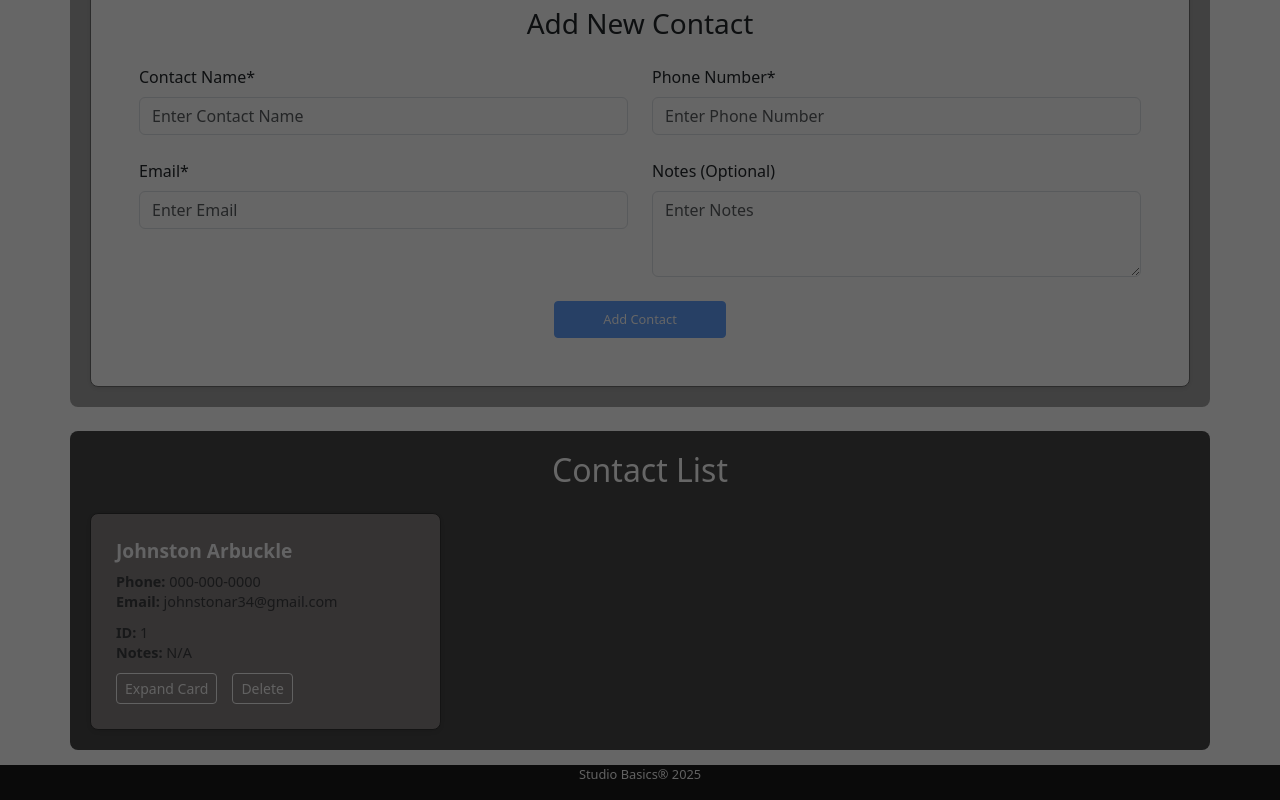
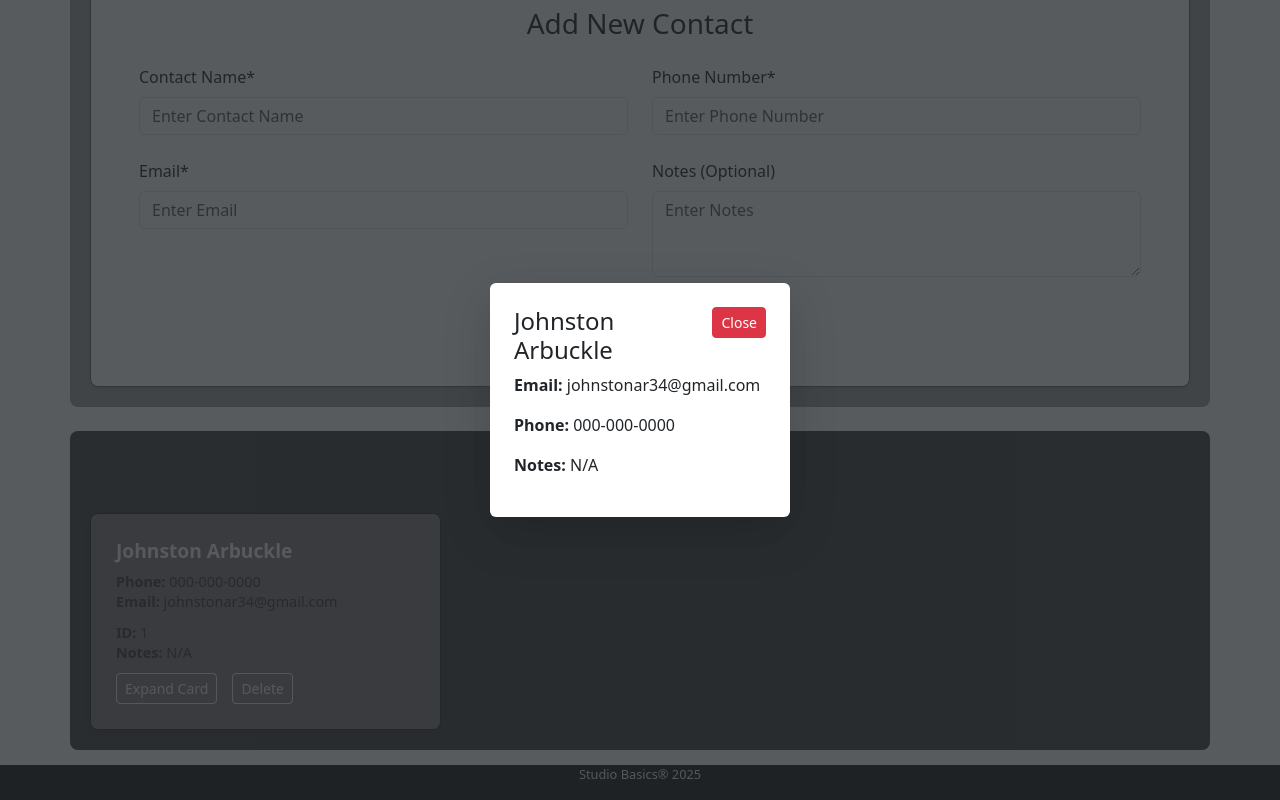
Before and after one commit to TannerB2005/contact-lists-angular, an Angular app: page / in a window 1280 px wide. Both pictures are taken after a click on the element "Expand Card". Shown: the part 266-1066 px from the top of the page. Built offline with nearby package versions, Linux system fonts and the light colour scheme.

Commit message:
feat: enhance modal functionality with fade-in animation and improved layout

```diff
--- a/src/contact-list/contact-list.component.css
+++ b/src/contact-list/contact-list.component.css
@@ -86,5 +86,21 @@ transform: scale(1.02); /* Slight zoom on hover */
 
 .modal {
   max-width: 400px;
-  width: 90%;
+  width: 100%;
 }
+
+/* Fade-in modal animation */
+@keyframes fadeIn {
+  from {
+    opacity: 0;
+    transform: scale(0.95);
+  }
+  to {
+    opacity: 1;
+    transform: scale(1);
+  }
+}
+
+.fade-in {
+  animation: fadeIn 0.3s ease-out;
+}
--- a/src/contact-list/contact-list.component.html
+++ b/src/contact-list/contact-list.component.html
@@ -22,6 +22,7 @@
               Expand Card
             </div>
 
+
             @if (!contact.completed) {
               <button
                 class="btn btn-outline-light btn-sm"
@@ -42,20 +43,20 @@
 </div>
 
 <!-- This is the global modal, which was in the incorrect spot so i was using it multiple times, great thing to find out! -->
+ <!-- the if statement here wasnt working because i was doubling up when it wasnt needed, instead i needed to put some content in first then call back the if for selected contact so there would be content instead of just the backdrop  -->
 @if (showModal$ | async) {
-  @if (selectedContact$ | async) {
-    <div class="modal-backdrop d-flex align-items-center justify-content-center">
-      <div class="modal bg-white p-4 rounded shadow-lg text-dark">
-        <button class="btn btn-outline-light btn-sm" (click)="closeModal()">Close</button>
+  <div class="modal-backdrop fade-in d-flex align-items-center justify-content-center position-fixed top-0 start-0 w-100 h-100 bg-dark bg-opacity-75 z-3">
+    <div class="bg-white p-4 rounded shadow-lg text-dark" style="min-width: 300px; max-width: 500px;">
+      <button class="btn btn-sm btn-danger float-end" (click)="closeModal()">Close</button>
 
-        <!-- Access the observable again inside for display -->
+      @if (selectedContact$ | async) {
         <ng-container *ngIf="selectedContact$ | async as selectedContact">
-          <h2>{{ selectedContact.name }}</h2>
+          <h4>{{ selectedContact.name }}</h4>
           <p><strong>Email:</strong> {{ selectedContact.email }}</p>
           <p><strong>Phone:</strong> {{ selectedContact.phone }}</p>
           <p><strong>Notes:</strong> {{ selectedContact.notes || 'N/A' }}</p>
         </ng-container>
-      </div>
+      }
     </div>
-  }
+  </div>
 }
--- a/src/contact-list/contact-list.component.ts
+++ b/src/contact-list/contact-list.component.ts
@@ -7,17 +7,19 @@ import { ContactModalService } from '../app/shared/contact-modal.service';
 
 @Component({
   selector: 'app-contact-list',
+  standalone: true,
   imports: [CommonModule],
   templateUrl: './contact-list.component.html',
-  styleUrl: './contact-list.component.css'
+  styleUrls: ['./contact-list.component.css']
 })
 export class ContactListComponent {
-
   showModal$: Observable<boolean>;
   selectedContact$: Observable<Contact | null>;
-  constructor(private contactService:ContactService,
+
+  constructor(
+    private contactService:ContactService,
     private modalService: ContactModalService
-  ){
+  ) {
     this.showModal$ = this.modalService.showModal$;
     this.selectedContact$ = this.modalService.selectedContact$;
   }
@@ -38,9 +40,4 @@ export class ContactListComponent {
   deleteContact(id: number) {
     this.contactService.deleteContact(id);
   }
-
-  selectedContact: Contact | null = null;
-
-
-
-  }
+}
```
